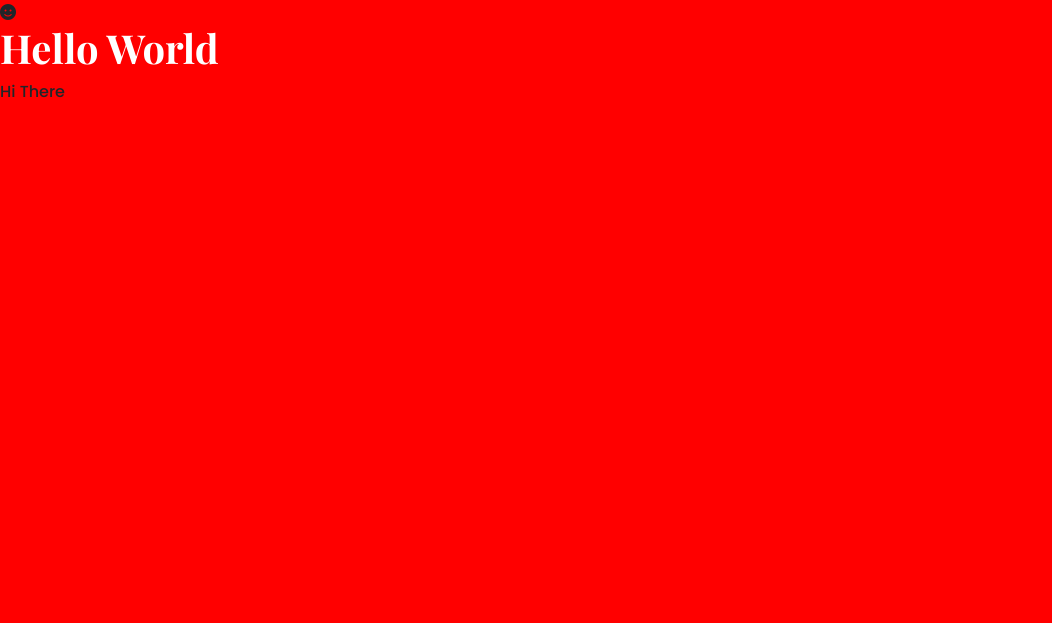
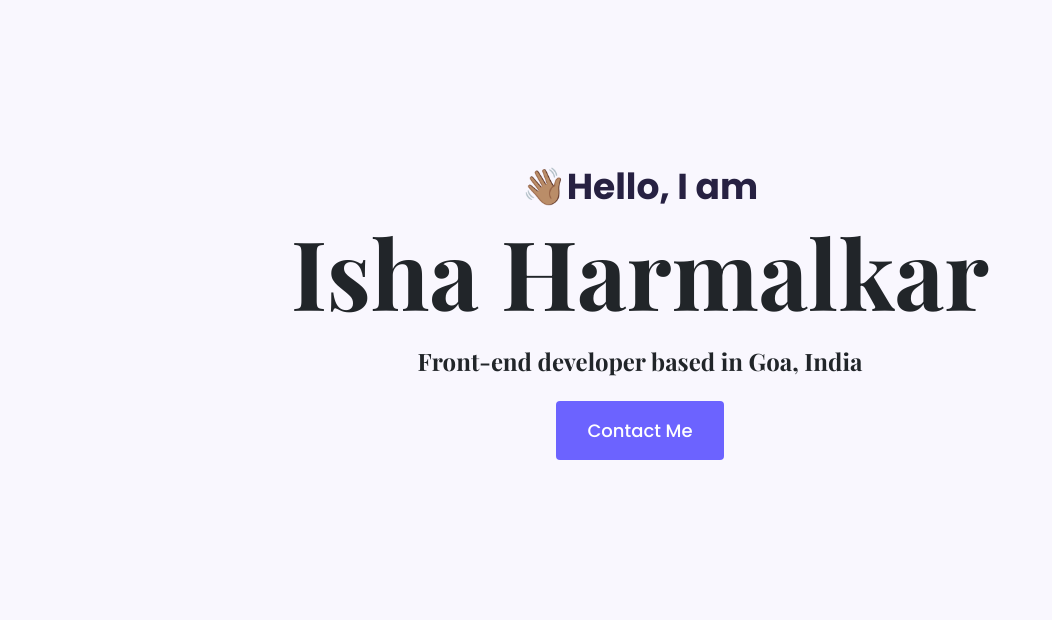
Before and after one commit to IshaHarmalkar/portfolio-1, a plain HTML site: page index.html in a window 1280 px wide. Shown: the whole page, without its empty margins (0-1052 px from the left). Drawn offline with nearby package versions, Linux system fonts and the light colour scheme.

Commit message:
Home page hero section created

```diff
--- a/index.html
+++ b/index.html
@@ -14,8 +14,9 @@
       integrity="sha384-YvpcrYf0tY3lHB60NNkmXc5s9fDVZLESaAA55NDzOxhy9GkcIdslK1eN7N6jIeHz"
       crossorigin="anonymous"
     ></script>
+
+    <title>Document</title>
     <link rel="stylesheet" href="styles/portfolio.css" />
-
     <link rel="preconnect" href="https://fonts.googleapis.com" />
     <link rel="preconnect" href="https://fonts.gstatic.com" crossorigin />
     <link
@@ -26,11 +27,14 @@
       src="https://kit.fontawesome.com/d58bee6fa4.js"
       crossorigin="anonymous"
     ></script>
-    <title>Document</title>
   </head>
   <body>
-    <i class="fa-solid fa-face-smile"></i>
-    <h1>Hello World</h1>
-    <p>Hi There</p>
+    <div class="hero">
+        <p>👋🏽Hello, I am</p>
+        <h1>Isha Harmalkar</h1>
+        <h2 class="mb-3">Front-end developer based in Goa, India</h2>
+
+        <div><a href="#" class="btn btn-branding">Contact Me</a></div>
+    </div>
   </body>
 </html>
--- a/styles/portfolio.css
+++ b/styles/portfolio.css
@@ -25,17 +25,60 @@
   font-style: normal;
 }
  */
+
+:root {
+  --branding-color: #6c63ff;
+  --secondary-color: #f9f7fe;
+  --heading-font-family: "Playfair Display", serif;
+  --default-font-family: "Poppins", sans-serif;
+}
 body {
-  background: red;
+  font-family: var(--default-font-family);
+}
+h1,
+h2,
+h3,
+h4,
+h6 {
+  font-family: var(--heading-font-family);
+  /* font-weight: 700;
+  font-style: normal; */
+  font-weight: bold;
 }
 h1 {
-  color: white;
-    font-family: "Playfair Display", serif;
-  font-weight: 700;
+  font-size: 96px;
+}
+p {
+  font-family: var(--default-font-family);
+  font-weight: normal;
+  /* font-weight: 100;
+  font-style: normal; */
 }
 
-p {
-  font-family: "Poppins", sans-serif;
+.hero {
+  background-color: var(--secondary-color);
+  text-align: center;
+  padding: 160px 20px;
+}
+.hero p {
+  font-size: 36px;
+  font-weight: bold;
+  margin: 0;
+  color: #272142;
+}
 
-  font-style: normal;
+.hero h2 {
+  font-family: var(--heading-font-family);
+  font-weight: normal;
+  line-height: 2;
+  font-size: 24px;
 }
+
+.btn-branding {
+  background: var(--branding-color);
+  border-radius: 4px;
+  color: white;
+  font-size: 18px;
+  line-height: 27px;
+  padding: 15px 30px;
+}
```
